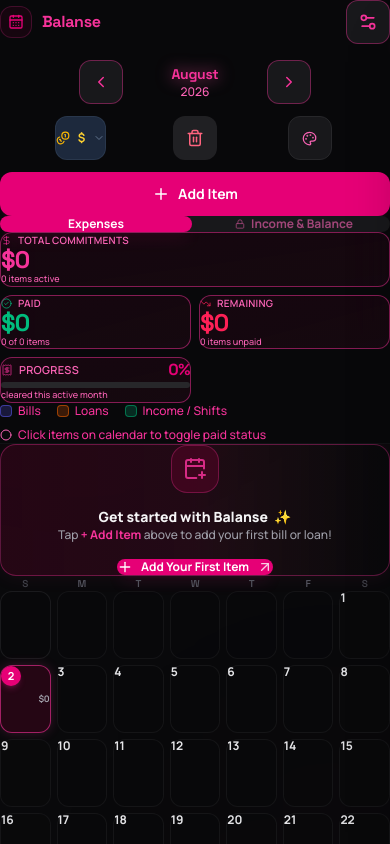
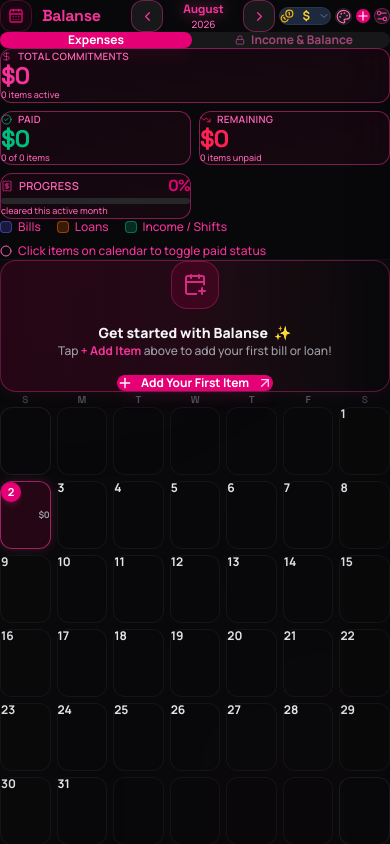
Before and after one commit to ydnar0010-gif/cashflow-calendar, a React (Vite) app: page / in a window 390 px wide. Shown: the top 844 px of the page. Built offline with nearby package versions, Linux system fonts and the light colour scheme.

Commit message:
Revert "fix: mobile header layout restructuring and tap targets"
This reverts commit 96b04710aea73e202a7f34b1a42f0d4f440dd145.

```diff
--- a/src/App.tsx
+++ b/src/App.tsx
@@ -365,7 +365,7 @@ function ThemePicker({ selected, onChange }: ThemePickerProps) {
         type="button"
         onClick={() => setOpen((o) => !o)}
         title="Choose theme"
-        className={`w-11 h-11 sm:w-auto sm:h-auto p-2.5 rounded-xl border flex items-center justify-center gap-1.5 transition-all duration-200 hover:scale-105 active:scale-95 ${
+        className={`p-2.5 rounded-xl border flex items-center justify-center gap-1.5 transition-all duration-200 hover:scale-105 active:scale-95 ${
           selected === "dark"
             ? "bg-zinc-900 border-zinc-800 text-pink-400 hover:text-pink-300 hover:bg-zinc-850"
             : selected === "light"
@@ -398,7 +398,7 @@ function ThemePicker({ selected, onChange }: ThemePickerProps) {
                 <button
                   type="button"
                   onClick={() => setOpen(false)}
-                  className="w-11 h-11 rounded-full bg-slate-800 text-slate-400 flex items-center justify-center hover:text-slate-200"
+                  className="w-8 h-8 rounded-full bg-slate-800 text-slate-400 flex items-center justify-center hover:text-slate-200"
                 >
                   <X size={16} />
                 </button>
@@ -505,7 +505,7 @@ function CurrencyPicker({ selected, onChange }: CurrencyPickerProps) {
     <div ref={ref} className="relative">
       <button
         onClick={() => setOpen((o) => !o)}
-        className="flex items-center gap-2 h-11 sm:h-auto px-3 sm:py-2 rounded-xl bg-slate-800 hover:bg-slate-700/80 border border-slate-700/60 hover:border-slate-600 text-slate-300 hover:text-slate-100 text-xs font-semibold transition-all duration-200 group"
+        className="flex items-center gap-2 px-3 py-2 rounded-xl bg-slate-800 hover:bg-slate-700/80 border border-slate-700/60 hover:border-slate-600 text-slate-300 hover:text-slate-100 text-xs font-semibold transition-all duration-200 group"
       >
         <Coins size={14} className="text-amber-400" />
         <span className="font-bold text-amber-300">{selected.symbol}</span>
@@ -533,7 +533,7 @@ function CurrencyPicker({ selected, onChange }: CurrencyPickerProps) {
                 <button
                   type="button"
                   onClick={() => setOpen(false)}
-                  className="w-11 h-11 rounded-full bg-slate-800 text-slate-400 flex items-center justify-center hover:text-slate-200"
+                  className="w-8 h-8 rounded-full bg-slate-800 text-slate-400 flex items-center justify-center hover:text-slate-200"
                 >
                   <X size={16} />
                 </button>
@@ -976,7 +976,7 @@ function DayDetailsModal({
         </div>
 
         {/* Header */}
-        <div className={`px-4 sm:px-5 md:px-6 py-4 border-b flex items-center justify-between gap-2 ${
+        <div className={`px-5 py-4 border-b flex items-center justify-between gap-2 ${
           isDark ? "border-zinc-900 bg-zinc-950/80" : "border-slate-150 bg-slate-50"
         }`}>
           <div className="min-w-0">
@@ -994,7 +994,7 @@ function DayDetailsModal({
           </div>
           <button
             onClick={onClose}
-            className={`w-11 h-11 rounded-full flex items-center justify-center transition-colors shrink-0 ${
+            className={`w-8 h-8 rounded-full flex items-center justify-center transition-colors shrink-0 ${
               isDark ? "bg-zinc-900 text-zinc-400 hover:text-zinc-200" : "bg-slate-200 text-slate-600 hover:text-slate-900"
             }`}
           >
@@ -1334,7 +1334,7 @@ function AddItemModal({ open, currency, theme, initialDueDay, onClose, onAdd }:
     `w-full border rounded-xl px-3 py-2.5 text-sm outline-none transition-all duration-200 focus:ring-2 ${
       isDark
         ? `bg-zinc-900 text-zinc-100 placeholder:text-zinc-600 focus:ring-pink-500/40 ${errors[field] ? "border-rose-500/60 focus:border-rose-500" : "border-zinc-800 focus:border-pink-500/60"}`
-        : `bg-slate-50 border-slate-200 text-slate-800 placeholder:text-slate-400 focus:ring-pink-500/30 ${errors[field] ? "border-rose-500/60 focus:border-rose-500" : "border-slate-200 focus:border-pink-500/50"}`
+        : `bg-slate-50 text-slate-800 placeholder:text-slate-400 focus:ring-pink-500/30 ${errors[field] ? "border-rose-500/60 focus:border-rose-500" : "border-slate-200 focus:border-pink-500/50"}`
     }`;
 
   // Frequency option metadata
@@ -1530,7 +1530,7 @@ function AddItemModal({ open, currency, theme, initialDueDay, onClose, onAdd }:
         style={{ animation: "slideUp 0.2s cubic-bezier(0.16,1,0.3,1)" }}
       >
         {/* Modal header */}
-        <div className={`flex items-center justify-between px-4 sm:px-5 md:px-6 py-4 border-b shrink-0 ${isDark ? "border-zinc-900 bg-zinc-950" : "border-slate-150 bg-white"}`}>
+        <div className={`flex items-center justify-between px-5 py-4 border-b shrink-0 ${isDark ? "border-zinc-900 bg-zinc-950" : "border-slate-150 bg-white"}`}>
           <div className="flex items-center gap-2">
             <div className={`w-8 h-8 rounded-lg flex items-center justify-center ${isDark ? "bg-pink-950/20 border border-pink-500/20" : "bg-pink-100 border border-pink-200"}`}>
               <CalendarPlus size={15} className="text-pink-600" />
@@ -1546,7 +1546,7 @@ function AddItemModal({ open, currency, theme, initialDueDay, onClose, onAdd }:
                 onClose();
               }
             }}
-            className={`w-11 h-11 rounded-lg flex items-center justify-center transition-colors ${
+            className={`w-8 h-8 rounded-lg flex items-center justify-center transition-colors ${
               isDark ? "bg-zinc-900 text-zinc-400 hover:bg-zinc-850 hover:text-zinc-200" : "bg-slate-100 text-slate-550 hover:bg-slate-200 hover:text-slate-800"
             }`}
           >
@@ -1555,7 +1555,7 @@ function AddItemModal({ open, currency, theme, initialDueDay, onClose, onAdd }:
         </div>
 
         {/* Scrollable form body */}
-        <form onSubmit={handleSubmit} className="p-4 sm:p-5 md:p-6 space-y-4 overflow-y-auto flex-1">
+        <form onSubmit={handleSubmit} className="p-5 space-y-4 overflow-y-auto flex-1">
 
           {/* ── Type toggle ── */}
           <div>
@@ -3026,13 +3026,12 @@ export default function App() {
 
       {/* ── HEADER ─────────────────────────────── */}
       <header className={`sticky top-0 z-20 backdrop-blur-xl border-b transition-colors duration-300 ${s.headerBg}`}>
-        <div className="max-w-7xl mx-auto px-4 sm:px-5 md:px-6 pt-3 sm:pt-4 pb-2 relative z-10">
-
-          {/* ── Responsive title + controls row ── */}
-          <div className="flex flex-col lg:flex-row lg:items-center justify-between gap-4 lg:gap-2">
-
-            {/* Row 1 (Mobile/Tablet): Logo & Manage */}
-            <div className="flex items-center justify-between w-full lg:w-auto">
+        <div className="max-w-7xl mx-auto px-3 sm:px-4 pt-3 sm:pt-4 pb-2 relative z-10">
+
+          {/* ── Single title + controls row ── */}
+          <div className="flex items-center justify-between gap-2">
+
+            {/* Logo / title */}
             <div className="flex items-center gap-2.5 shrink-0">
               <div className={`w-8 h-8 sm:w-9 sm:h-9 rounded-xl flex items-center justify-center shrink-0 ${isDark ? "bg-pink-950/20 border border-pink-500/20" : "bg-pink-100 border border-pink-200"}`}>
                 <CalendarDays size={16} className="text-pink-600" />
@@ -3043,99 +3042,79 @@ export default function App() {
               </div>
             </div>
 
-              {/* Mobile/Tablet Manage Button */}
+            {/* Right side: all controls in one flex row, wraps gracefully */}
+            <div className="flex items-center gap-1 sm:gap-2 flex-wrap justify-end">
+
+              {/* Month nav — compact on mobile, visible always */}
+              <div className="flex items-center gap-1">
+                <button
+                  onClick={prevMonth}
+                  className={`w-8 h-8 sm:w-9 sm:h-9 rounded-xl border flex items-center justify-center transition-all duration-200 active:scale-95 ${s.secondaryBtn}`}
+                >
+                  <ChevronLeft size={15} />
+                </button>
+                <div className="text-center min-w-[4.5rem] sm:min-w-[7rem]">
+                  <p className={`text-xs sm:text-sm font-display font-bold tracking-tight ${s.textTitle}`}>{MONTH_NAMES[activeMonth]}</p>
+                  <p className={`text-[10px] sm:text-xs font-medium ${s.textMuted}`}>{activeYear}</p>
+                </div>
+                <button
+                  onClick={nextMonth}
+                  className={`w-8 h-8 sm:w-9 sm:h-9 rounded-xl border flex items-center justify-center transition-all duration-200 active:scale-95 ${s.secondaryBtn}`}
+                >
+                  <ChevronRight size={15} />
+                </button>
+              </div>
+
+              {/* Divider — visible on sm+ */}
+              <div className={`hidden sm:block h-6 w-px ${isDark ? "bg-zinc-800" : "bg-slate-200"}`} />
+
+              {/* Currency picker */}
+              <CurrencyPicker selected={currency} onChange={setCurrency} />
+
+              {/* Theme picker */}
+              <ThemePicker selected={theme} onChange={setTheme} />
+
+              {/* Add item */}
+              <button
+                onClick={() => { setAddModalInitialDay(undefined); setAddOpen(true); }}
+                className={`flex items-center gap-1.5 px-2.5 sm:px-3 py-2 sm:py-2.5 rounded-xl text-xs font-bold transition-all duration-200 active:scale-95 ${s.primaryBtn}`}
+              >
+                <Plus size={14} />
+                <span className="hidden sm:inline">Add Item</span>
+              </button>
+
+              {/* Manage */}
               <button
                 onClick={() => setManageOpen(true)}
-                className={`flex lg:hidden w-11 h-11 rounded-xl border items-center justify-center transition-all duration-200 active:scale-95 relative ${s.secondaryBtn}`}
-              >
-                <Settings2 size={20} />
-                {billsAndLoans.length > 0 && (
-                  <span className="absolute -top-1 -right-1 bg-pink-600 text-white text-[9px] font-bold w-4 h-4 rounded-full flex items-center justify-center">
-                    {billsAndLoans.length}
-                  </span>
-                )}
-              </button>
-            </div>
-
-            {/* Rows 2, 3, 4 (Mobile) -> wraps on Tablet -> single row on Desktop */}
-            <div className="flex flex-col sm:flex-row sm:flex-wrap lg:flex-nowrap items-stretch sm:items-center justify-end gap-3 lg:gap-2 w-full lg:w-auto">
-
-              {/* Row 2 (Mobile): Month Nav */}
-              <div className="flex items-center justify-center gap-2 order-1 sm:order-none w-full sm:w-auto">
-                <button
-                  onClick={prevMonth}
-                  className={`w-11 h-11 sm:w-9 sm:h-9 rounded-xl border flex items-center justify-center transition-all duration-200 active:scale-95 ${s.secondaryBtn}`}
-                >
-                  <ChevronLeft size={18} className="sm:w-[15px] sm:h-[15px]" />
-                </button>
-                <div className="text-center min-w-[8rem] sm:min-w-[7rem]">
-                  <p className={`text-sm font-display font-bold tracking-tight ${s.textTitle}`}>{MONTH_NAMES[activeMonth]}</p>
-                  <p className={`text-xs font-medium ${s.textMuted}`}>{activeYear}</p>
-                </div>
-                <button
-                  onClick={nextMonth}
-                  className={`w-11 h-11 sm:w-9 sm:h-9 rounded-xl border flex items-center justify-center transition-all duration-200 active:scale-95 ${s.secondaryBtn}`}
-                >
-                  <ChevronRight size={18} className="sm:w-[15px] sm:h-[15px]" />
-                </button>
-              </div>
-
-              {/* Divider — visible on lg+ */}
-              <div className={`hidden lg:block h-6 w-px mx-1 ${isDark ? "bg-zinc-800" : "bg-slate-200"}`} />
-
-              {/* Row 3 (Mobile): Controls */}
-              <div className="flex items-center justify-center gap-3 sm:gap-2 order-2 sm:order-none w-full sm:w-auto">
-                <div className="flex-1 sm:flex-none flex justify-center">
-                  <CurrencyPicker selected={currency} onChange={setCurrency} />
-                </div>
-
-                <button
-                  onClick={() => setResetDataConfirmOpen(true)}
-                  title="Reset All Data"
-                  className={`w-11 h-11 sm:w-9 sm:h-9 rounded-xl flex items-center justify-center transition-all ${isDark ? "bg-zinc-800/80 text-rose-400 hover:bg-zinc-700 hover:text-rose-300" : "bg-rose-100/50 text-rose-500 hover:bg-rose-200/50"}`}
-                >
-                  <Trash2 size={18} className="sm:w-[15px] sm:h-[15px]" />
-                </button>
-
-                <div className="flex-1 sm:flex-none flex justify-center">
-                  <ThemePicker selected={theme} onChange={setTheme} />
-                </div>
-
-                {viewMode === "income" && (
-                  <button
-                    onClick={() => setWorkProfileOpen(true)}
-                    className={`flex items-center justify-center w-11 h-11 sm:w-auto sm:px-3 sm:py-2.5 rounded-xl text-xs font-bold transition-all duration-200 ${isDark ? "bg-zinc-800 text-zinc-300 hover:bg-zinc-700" : "bg-slate-200 text-slate-700 hover:bg-slate-300"}`}
-                  >
-                    <Settings2 size={18} className="sm:w-[14px] sm:h-[14px]" />
-                    <span className="hidden sm:inline ml-1.5">Work Profile</span>
-                  </button>
-                )}
-              </div>
-
-              {/* Row 4 (Mobile): Add Item & Desktop Manage */}
-              <div className="flex items-center gap-2 order-3 sm:order-none w-full sm:w-auto">
-                <button
-                  onClick={() => { setAddModalInitialDay(undefined); setAddOpen(true); }}
-                  className={`flex-1 sm:flex-none flex items-center justify-center gap-2 h-11 sm:h-auto sm:px-3 sm:py-2.5 rounded-xl text-sm sm:text-xs font-bold transition-all duration-200 active:scale-95 ${s.primaryBtn}`}
-                >
-                  <Plus size={18} className="sm:w-[14px] sm:h-[14px]" />
-                  <span>Add Item</span>
-                </button>
-
-                {/* Desktop Manage Button */}
-                <button
-                  onClick={() => setManageOpen(true)}
-                  className={`hidden lg:flex items-center gap-1.5 px-3 py-2.5 rounded-xl text-xs font-semibold transition-all duration-200 group border active:scale-95 ${s.secondaryBtn}`}
+                className={`flex items-center gap-1.5 px-2.5 sm:px-3 py-2 sm:py-2.5 rounded-xl text-xs font-semibold transition-all duration-200 group border active:scale-95 ${s.secondaryBtn}`}
               >
                 <Settings2 size={14} className="group-hover:rotate-45 transition-transform duration-300" />
-                  <span>Manage</span>
+                <span className="hidden sm:inline">Manage</span>
                 {billsAndLoans.length > 0 && (
                   <span className="bg-pink-600/20 text-pink-550 text-[10px] font-bold px-1.5 py-0.5 rounded-full leading-none">
                     {billsAndLoans.length}
                   </span>
                 )}
               </button>
-              </div>
+
+              {/* Reset — hidden on mobile by default to reduce clutter, accessible via Manage */}
+              <button
+                onClick={() => setResetDataConfirmOpen(true)}
+                title="Reset All Data"
+                className={`hidden sm:flex w-9 h-9 rounded-xl items-center justify-center transition-all ${isDark ? "bg-zinc-800/80 text-rose-400 hover:bg-zinc-700 hover:text-rose-300" : "bg-rose-100/50 text-rose-500 hover:bg-rose-200/50"}`}
+              >
+                <Trash2 size={15} />
+              </button>
+
+              {viewMode === "income" && (
+                <button
+                  onClick={() => setWorkProfileOpen(true)}
+                  className={`flex items-center gap-1.5 px-2.5 sm:px-3 py-2 sm:py-2.5 rounded-xl text-xs font-bold transition-all duration-200 ${isDark ? "bg-zinc-800 text-zinc-300 hover:bg-zinc-700" : "bg-slate-200 text-slate-700 hover:bg-slate-300"}`}
+                >
+                  <Settings2 size={14} />
+                  <span className="hidden sm:inline">Work Profile</span>
+                </button>
+              )}
             </div>
           </div>
 
@@ -3259,7 +3238,7 @@ export default function App() {
       </header>
 
       {/* ── CALENDAR GRID ──────────────────────── */}
-      <main className="max-w-7xl mx-auto px-4 sm:px-5 md:px-6 py-4 sm:py-6 pb-safe relative z-10">
+      <main className="max-w-7xl mx-auto px-3 sm:px-4 py-4 sm:py-6 pb-safe relative z-10">
         {/* First-time onboarding nudge */}
         {billsAndLoans.length === 0 && !hasOnboarded && (
           <div className={`mb-6 p-4 sm:p-5 rounded-2xl border flex flex-col sm:flex-row items-center justify-between gap-4 text-center sm:text-left animate-in fade-in zoom-in-95 duration-300 ${
```
Lines whose indentation alone changed are shown as unchanged.
